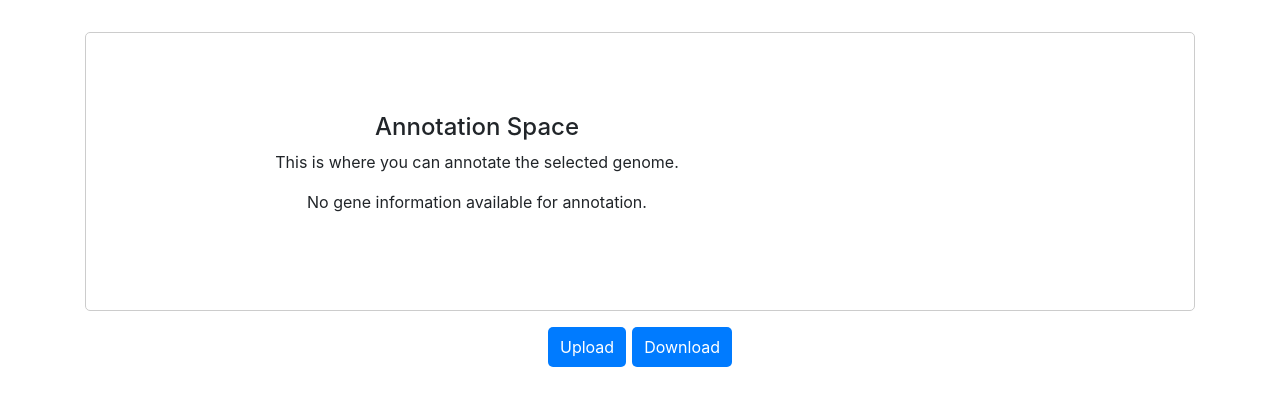
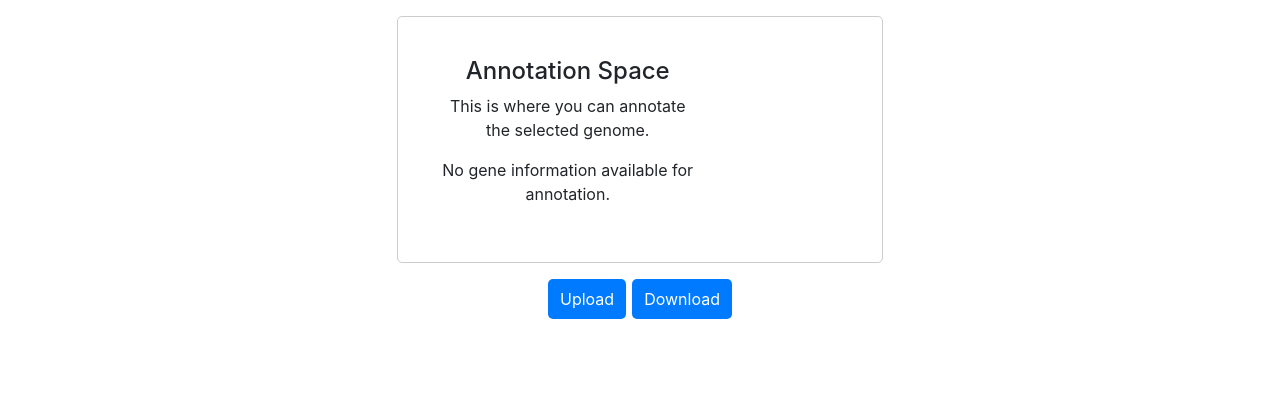
Before and after one commit to LaythBALA/GenomeTool, a Flask app: page /annotation in a window 1280 px wide. Shown: the part 56-462 px from the top of the page. Run offline with Flask 3, Linux system fonts and the light colour scheme; some libraries are stand-ins or nearby versions.

Commit message:
Style changes for the annotation-space

```diff
--- a/app/static/style.css
+++ b/app/static/style.css
@@ -152,19 +152,17 @@
 
 /* Annotation Page styles */
 .annotation-page {
-    /* display: flex; */
-    /* flex-direction: column; */
-    /* align-items: center; */
+    display: flex;
+    flex-direction: column;
+    align-items: center;
 }
 
 .annotation-space {
-    margin-top: 2rem;
-    padding: 5rem;
+    margin-top: 1rem;
+    padding: 2.5rem;
     border: 1px solid #ccc;
     border-radius: 5px;
     text-align: center;
-    /* width: 80%; /* Adjust the width as needed */ */
-    /* height: 72vh; /* Adjust the height as needed */ */
 }
 
 .annotation-space h2 {
```
Also changed, not shown: instance/database.db.
